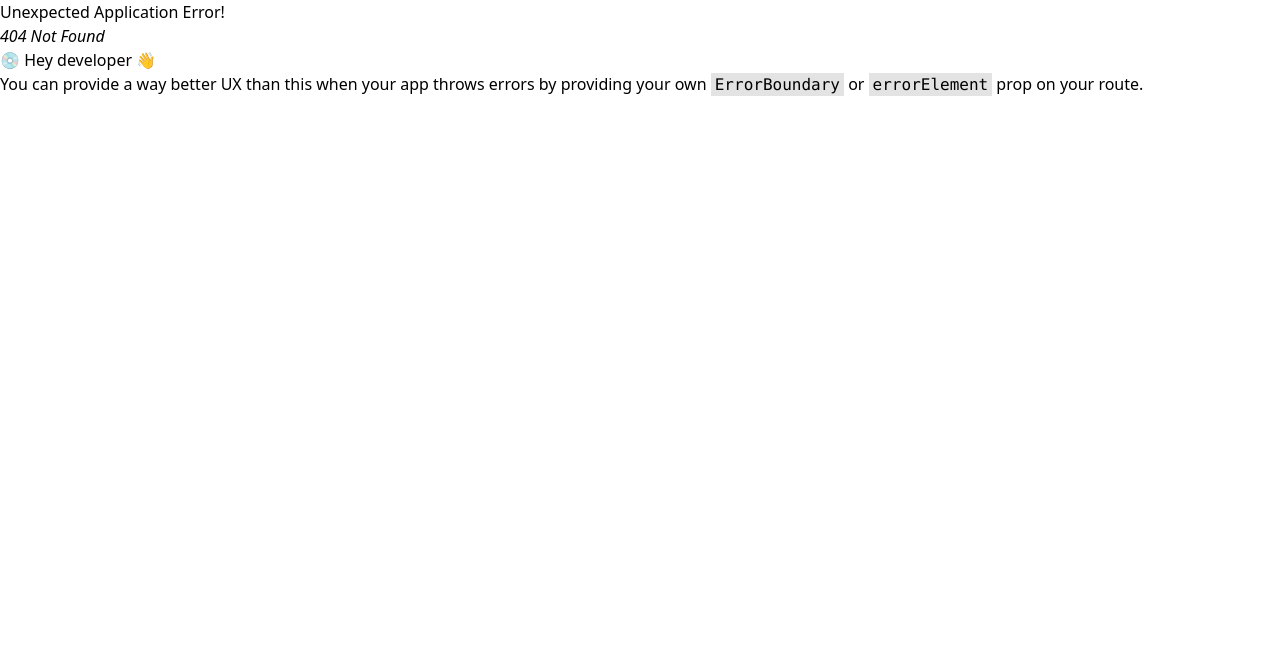
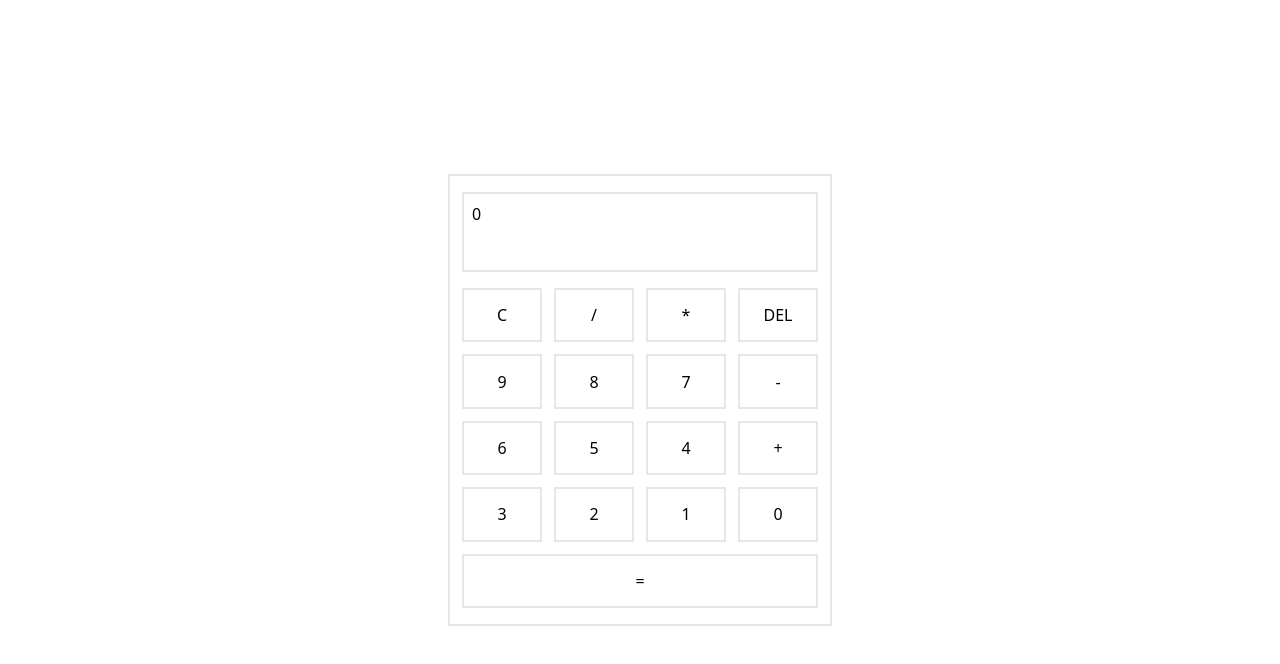
Before and after one commit to Mirojjj/React, a React (Vite) app: page /redux in a window 1280 px wide. Before the commit this address had no page. Shown: the top 664 px of the page. Built offline with nearby package versions, Linux system fonts and the light colour scheme.

Commit message:
redux Calculator complete

```diff
--- a/package.json
+++ b/package.json
@@ -10,8 +10,10 @@
     "preview": "vite preview"
   },
   "dependencies": {
+    "@reduxjs/toolkit": "^2.2.7",
     "react": "^18.3.1",
     "react-dom": "^18.3.1",
+    "react-redux": "^9.1.2",
     "react-router-dom": "^6.26.1"
   },
   "devDependencies": {
--- /dev/null
+++ b/src/app/store.js
@@ -0,0 +1,8 @@
+import { configureStore } from "@reduxjs/toolkit";
+import counterReducer from "../features/counter/counterSlice.js";
+
+export const store = configureStore({
+  reducer: {
+    counter: counterReducer,
+  },
+});
--- /dev/null
+++ b/src/components/DigitBtn.jsx
@@ -0,0 +1,15 @@
+import React from "react";
+import { add_digit } from "../features/counter/counterSlice";
+
+function DigitBtn({ digit, dispatch }) {
+  return (
+    <div
+      className=" border-2 p-3 flex items-center justify-center"
+      onClick={() => dispatch(add_digit(digit))}
+    >
+      {digit}
+    </div>
+  );
+}
+
+export default DigitBtn;
--- /dev/null
+++ b/src/components/OperationBtn.jsx
@@ -0,0 +1,15 @@
+import React from "react";
+import { choose_operation } from "../features/counter/counterSlice";
+
+const OperationBtn = ({ operation, dispatch }) => {
+  return (
+    <div
+      className=" border-2 p-3 flex items-center justify-center"
+      onClick={() => dispatch(choose_operation(operation))}
+    >
+      {operation}
+    </div>
+  );
+};
+
+export default OperationBtn;
--- a/src/data/cardData.js
+++ b/src/data/cardData.js
@@ -3,12 +3,18 @@ export default [
     title: "Filter",
     link: "/filter",
     description:
-      "This page simply contains different filtering properties of in react like search based Query filtering and FIltering through options",
+      "This page simply contains different filtering properties of in react like search based Query filtering and FIltering through options.",
   },
   {
     title: "Scissor Paper Rock",
     link: "/game",
     description:
-      "Simple game to strengthen ones logic. Implements functions such as setInterval, Clear Interval, Use states, Useeffects and use ref",
+      "Simple game to strengthen ones logic. Implements functions such as setInterval, Clear Interval, Use states, Useeffects and use ref.",
+  },
+  {
+    title: "Calculator Redux",
+    link: "/redux",
+    description:
+      "A simple calcultor app which is created with redux for computing the calculation and passing data. Makes us clear about the Concept of redux.",
   },
 ];
--- /dev/null
+++ b/src/features/counter/counterSlice.js
@@ -0,0 +1,62 @@
+import { createSlice } from "@reduxjs/toolkit";
+
+const initialState = {
+  prev: null,
+  curr: 0,
+  result: 0,
+  operation: null,
+};
+
+export const counterSlice = createSlice({
+  name: "counter",
+  initialState,
+  reducers: {
+    add_digit: (state, action) => {
+      if (state.curr == "0") {
+        return {
+          ...state,
+          curr: action.payload,
+        };
+      }
+      return {
+        ...state,
+        curr: `${state.curr}${action.payload}`,
+      };
+    },
+    choose_operation: (state, action) => {
+      if (state.curr == 0) return state;
+
+      return {
+        ...state,
+        prev: state.curr,
+        curr: `${state.curr}${action.payload}`,
+      };
+    },
+    showResult: (state) => {
+      return {
+        ...state,
+        result: eval(state.curr),
+      };
+    },
+
+    clear: (state) => {
+      return {
+        ...state,
+        curr: 0,
+        result: 0,
+      };
+    },
+
+    backSpace: (state) => {
+      return {
+        ...state,
+        curr: state.curr.slice(0, -1),
+      };
+    },
+  },
+});
+
+export const { choose_operation, add_digit, showResult, clear, backSpace } =
+  counterSlice.actions;
+
+export default counterSlice.reducer;
--- a/src/pages/Redux.jsx
+++ b/src/pages/Redux.jsx
@@ -0,0 +1,60 @@
+import React from "react";
+import { useDispatch, useSelector } from "react-redux";
+import OperationBtn from "../components/operationBtn";
+import DigitBtn from "../components/DigitBtn";
+import { backSpace, clear, showResult } from "../features/counter/counterSlice";
+
+const Redux = () => {
+  const curr = useSelector((state) => state.counter.curr);
+  const operation = useSelector((state) => state.counter.operation);
+  const result = useSelector((state) => state.counter.result);
+  const dispatch = useDispatch();
+
+  return (
+    <div className=" mx-auto w-[90%] h-screen flex items-center justify-center">
+      <div className="border-2 w-96  flex flex-col justify-start items-center px-3 py-4">
+        <div className="screen w-full min-h-20 border-2 px-2 py-2">
+          {curr}
+          {/* {operation} */}
+          {result != "0" && <p>{result}</p>}
+        </div>
+        <div className=" h-80 w-full grid grid-cols-4 gap-3 mt-4">
+          <div
+            className="C border-2 p-3 flex items-center justify-center"
+            onClick={() => dispatch(clear())}
+          >
+            C
+          </div>
+          <OperationBtn operation={"/"} dispatch={dispatch} />
+          <OperationBtn operation={"*"} dispatch={dispatch} />
+          <div
+            className="border-2 p-3 flex items-center justify-center"
+            onClick={() => dispatch(backSpace())}
+          >
+            DEL
+          </div>
+          <DigitBtn digit={9} dispatch={dispatch} />
+          <DigitBtn digit={8} dispatch={dispatch} />
+          <DigitBtn digit={7} dispatch={dispatch} />
+          <OperationBtn operation={"-"} dispatch={dispatch} />
+          <DigitBtn digit={6} dispatch={dispatch} />
+          <DigitBtn digit={5} dispatch={dispatch} />
+          <DigitBtn digit={4} dispatch={dispatch} />
+          <OperationBtn operation={"+"} dispatch={dispatch} />
+          <DigitBtn digit={3} dispatch={dispatch} />
+          <DigitBtn digit={2} dispatch={dispatch} />
+          <DigitBtn digit={1} dispatch={dispatch} />
+          <DigitBtn digit={0} dispatch={dispatch} />
+          <div
+            className=" border-2 col-span-4 p-3 text-center flex items-center justify-center"
+            onClick={() => dispatch(showResult())}
+          >
+            =
+          </div>
+        </div>
+      </div>
+    </div>
+  );
+};
+
+export default Redux;
```
Also changed, not shown: src/main.jsx (+11 -1 lines), 1 other file (tests, documents, lock files or other folders).
